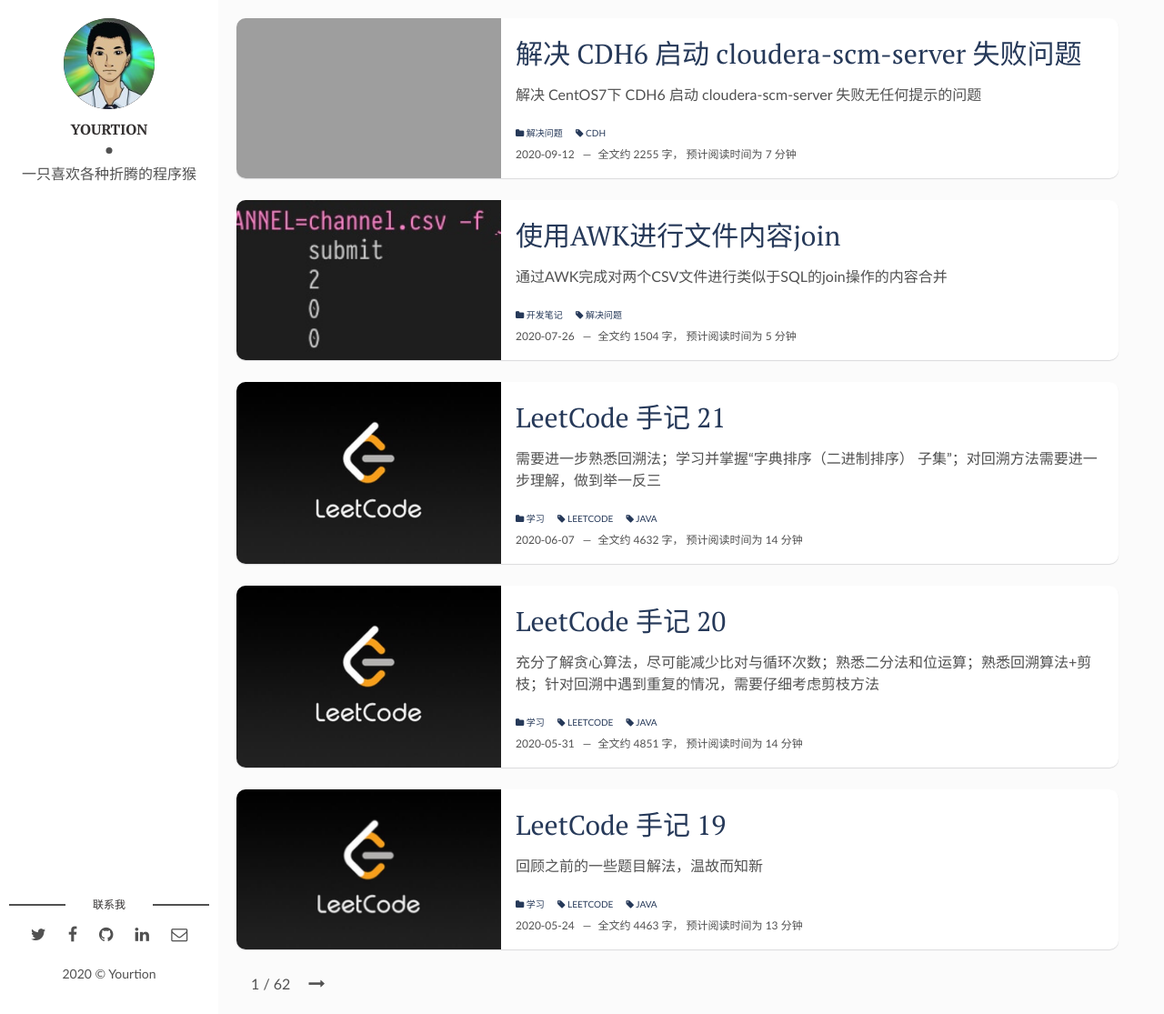
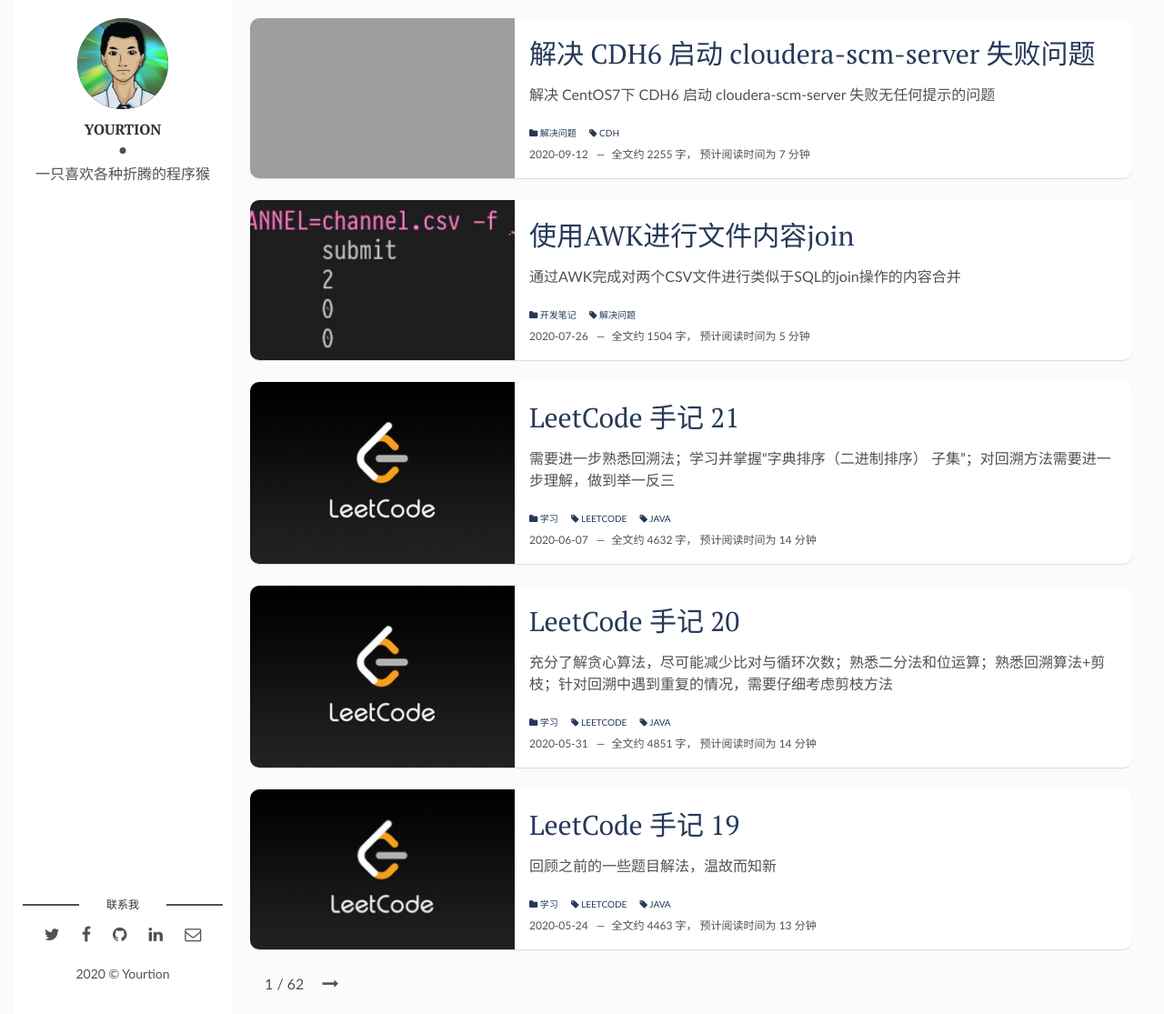
Before and after one commit to yourtion/yourtion.github.io, a Jekyll site: the page built from index.html, in a window 1280 px wide and 1115 px high. Shown: the whole window at 91% size. Built offline with Jekyll 4.4.1, drawn with Linux system fonts in a browser that asks for light colours; the list of posts is cut into pages by our own code; grey boxes are pictures that could not be loaded.

Commit message:
fix: make wrapper in center

```diff
--- a/_layouts/default.html
+++ b/_layouts/default.html
@@ -3,7 +3,7 @@
 {% include head.html %}
 <body>
 
-  <div class="wrapper">
+  <div id="content" class="wrapper">
     {{ content }}
   </div>
 
--- a/_sass/parts/_home-page.scss
+++ b/_sass/parts/_home-page.scss
@@ -1,10 +1,12 @@
+#content {
+  margin: 0 auto;
+}
 .sidebar {
   display: flex;
   flex-direction: column;
   justify-content: space-between;
   position: fixed;
   top: 0;
-  left: 0;
   bottom: 0;
   width: 240px;
   height: 100%;
```
